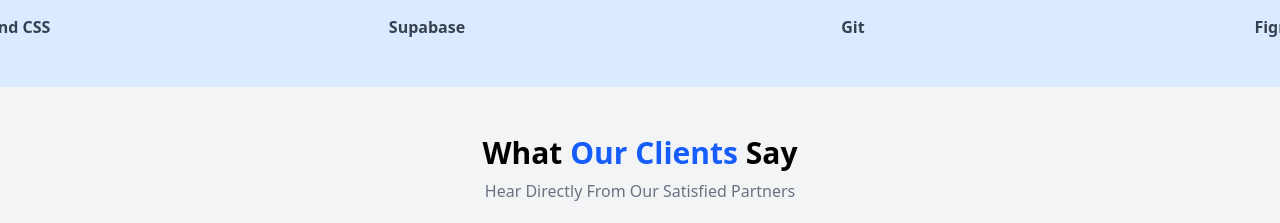
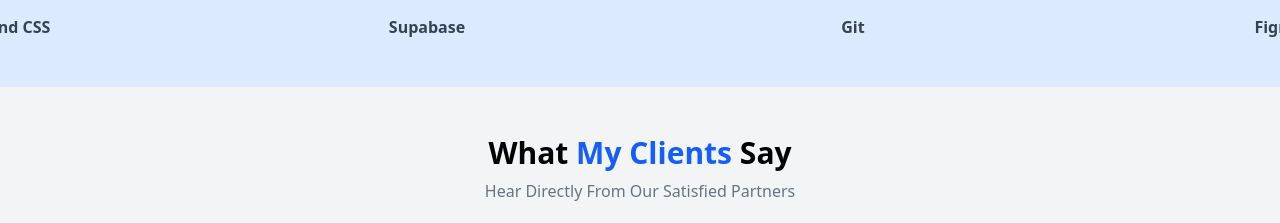
Before and after one commit to patties-eater/potfolio, a React (Vite) app: page / in a window 1280 px wide. Shown: the part 2740-2963 px from the top of the page. Built offline with nearby package versions, Linux system fonts and the light colour scheme; no server answers; the database is empty; grey boxes are pictures that could not be loaded.

Commit message:
done  reviews

```diff
--- a/src/component/modules/ReviewList.jsx
+++ b/src/component/modules/ReviewList.jsx
@@ -34,7 +34,7 @@ export function ReviewList() {
   return (
     <div className="reviews px-4 py-12 max-w-6xl mx-auto text-center">
       <h2 className="text-3xl font-bold mb-2">
-        What <span className="text-blue-600">Our Clients</span> Say
+        What <span className="text-blue-600">My Clients</span> Say
       </h2>
       <p className="text-gray-500 mb-8">Hear Directly From Our Satisfied Partners</p>
 
```
